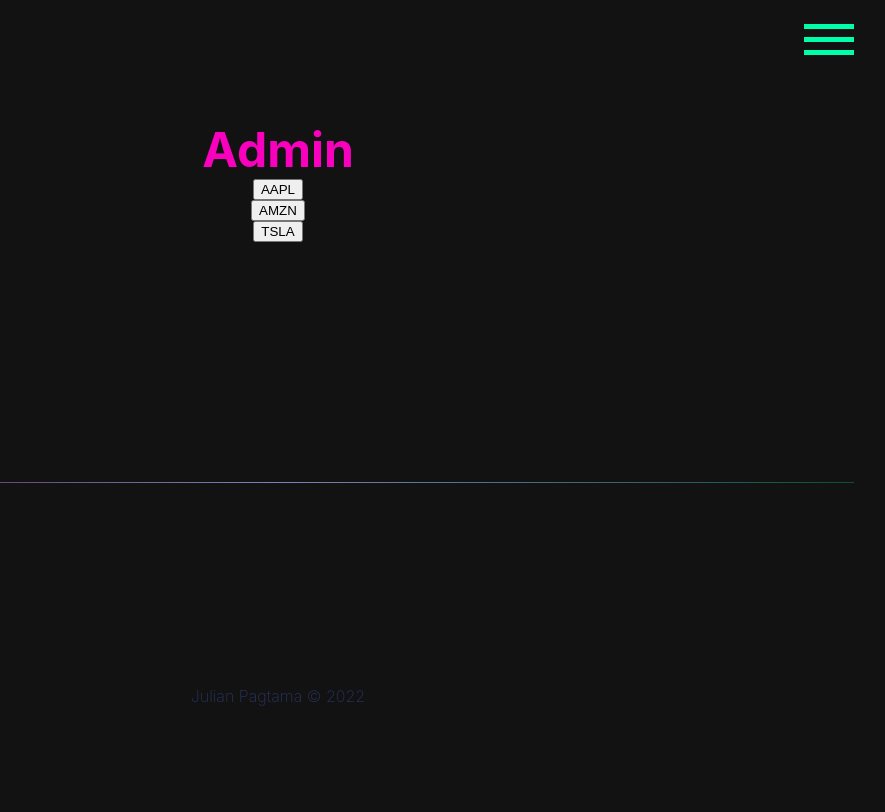
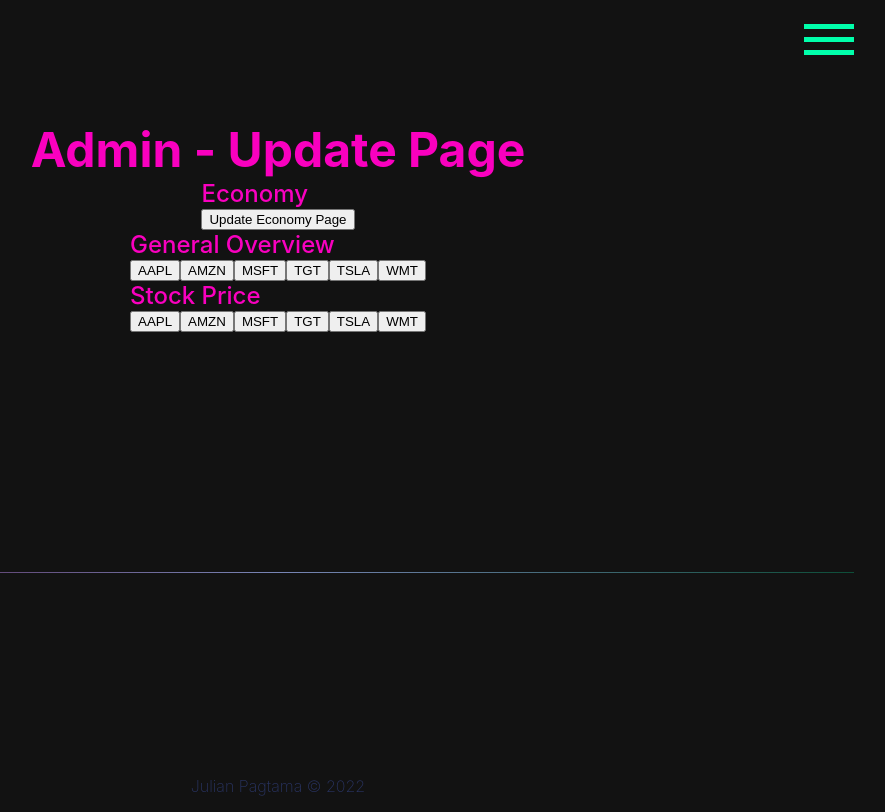
Before and after one commit to jpagtama/finflexi, a Next.js app: page /admin in a window 1280 px wide. Shown: the whole page, without its empty margins (362-1247 px from the left). Built offline with nearby package versions, Linux system fonts and the light colour scheme.

Commit message:
Feature: Add buttons for updating economy data

```diff
--- a/pages/admin/index.tsx
+++ b/pages/admin/index.tsx
@@ -1,19 +1,46 @@
 import {prisma} from '@db/index'
 
 const AdminHome = () => {
-  const companyHandler = async (company: String) => {
+  const economyHandler = async() => {
+    const response = await fetch(`/api/admin/economy`)
+    const data = await response.json()
+    console.log('response data :>> ', data);
+  }
+  const companyHandler = async (company: string) => {
     const response = await fetch(`/api/admin/company/${company}`)
     const data = await response.json()
-    console.log('data :>> ', data);
+  }
+  const stockPriceHandler = async (company: string) => {
+    const response = await fetch(`/api/admin/stock-price/${company}`)
+    const data = await response.json()
   }
 
   return (
     <>
-      <h1>Admin</h1>
+      <h1>Admin - Update Page</h1>
 
-      <button onClick={() => companyHandler('AAPL')} >AAPL</button>
-      <button onClick={() => companyHandler('AMZN')} >AMZN</button>
-      <button onClick={() => companyHandler('TSLA')} >TSLA</button>
+      <div>
+        <h2>Economy</h2>
+        <button onClick={economyHandler}>Update Economy Page</button>
+      </div>
+      <div>
+        <h2>General Overview</h2>
+        <button onClick={() => companyHandler('AAPL')} >AAPL</button>
+        <button onClick={() => companyHandler('AMZN')} >AMZN</button>
+        <button onClick={() => companyHandler('MSFT')} >MSFT</button>
+        <button onClick={() => companyHandler('TGT')} >TGT</button>
+        <button onClick={() => companyHandler('TSLA')} >TSLA</button>
+        <button onClick={() => companyHandler('WMT')} >WMT</button>
+      </div>
+      <div>
+        <h2>Stock Price</h2>
+        <button onClick={() => stockPriceHandler('AAPL')} >AAPL</button>
+        <button onClick={() => stockPriceHandler('AMZN')} >AMZN</button>
+        <button onClick={() => stockPriceHandler('MSFT')} >MSFT</button>
+        <button onClick={() => stockPriceHandler('TGT')} >TGT</button>
+        <button onClick={() => stockPriceHandler('TSLA')} >TSLA</button>
+        <button onClick={() => stockPriceHandler('WMT')} >WMT</button>
+      </div>
     </>
   )
 }
```
